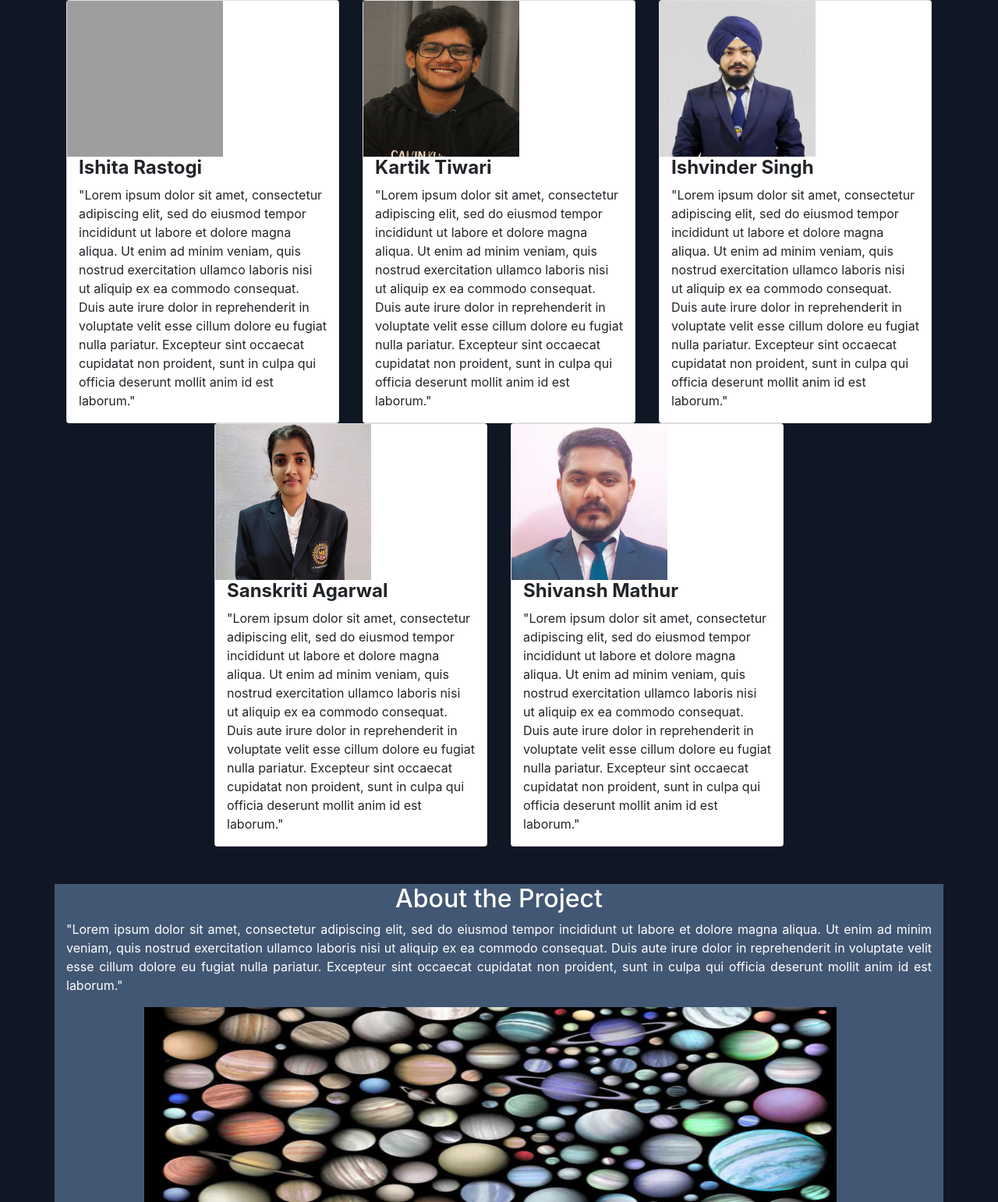
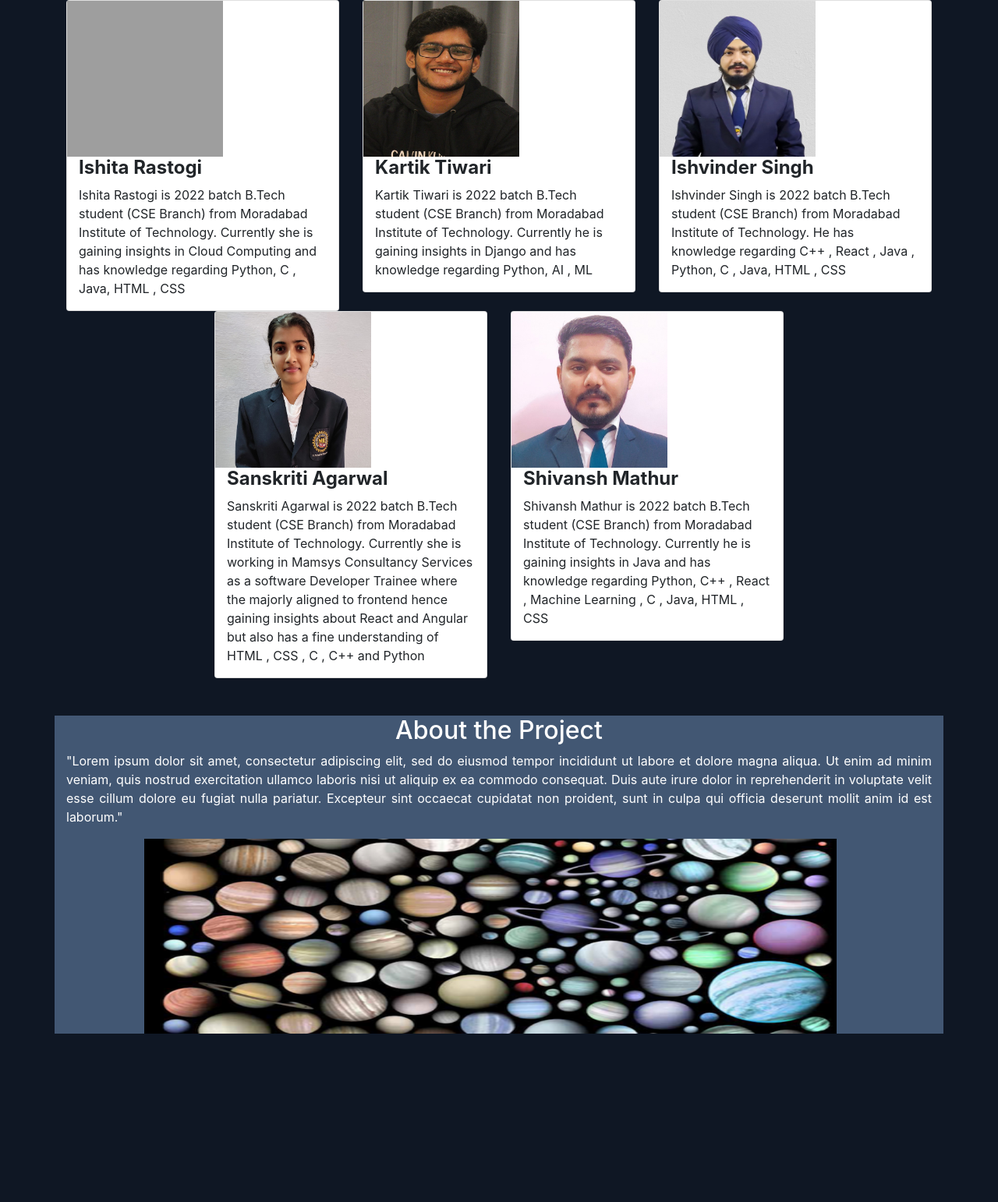
Before and after one commit to shivanshMathur07/exoplanet-detection, a Flask app: page /about in a window 1280 px wide. Shown: the part 56-1598 px from the top of the page at 78% size. After the commit the page ends 1382 px from the top, so only its background shows below. Run offline with Flask 2, Linux system fonts and the light colour scheme; parts of the project's set-up code (start-up, migrations or seed data) failed here and were passed over; some libraries are stand-ins or nearby versions; grey boxes are pictures that could not be loaded.

Commit message:
about us content

```diff
--- a/web/templates/about.html
+++ b/web/templates/about.html
@@ -15,7 +15,7 @@
     />
     <div class="container">
       <h4><b>Ishita Rastogi</b></h4>
-      <p>"Lorem ipsum dolor sit amet, consectetur adipiscing elit, sed do eiusmod tempor incididunt ut labore et dolore magna aliqua. Ut enim ad minim veniam, quis nostrud exercitation ullamco laboris nisi ut aliquip ex ea commodo consequat. Duis aute irure dolor in reprehenderit in voluptate velit esse cillum dolore eu fugiat nulla pariatur. Excepteur sint occaecat cupidatat non proident, sunt in culpa qui officia deserunt mollit anim id est laborum."</p>
+     <p>Ishita Rastogi is 2022 batch B.Tech student (CSE Branch) from Moradabad Institute of Technology. Currently she is gaining insights in Cloud Computing and has knowledge regarding Python, C , Java, HTML , CSS</p>
     </div>
   </div>
 </div>
@@ -29,7 +29,7 @@
     />
     <div class="container">
       <h4><b>Kartik Tiwari</b></h4>
-      <p>"Lorem ipsum dolor sit amet, consectetur adipiscing elit, sed do eiusmod tempor incididunt ut labore et dolore magna aliqua. Ut enim ad minim veniam, quis nostrud exercitation ullamco laboris nisi ut aliquip ex ea commodo consequat. Duis aute irure dolor in reprehenderit in voluptate velit esse cillum dolore eu fugiat nulla pariatur. Excepteur sint occaecat cupidatat non proident, sunt in culpa qui officia deserunt mollit anim id est laborum."</p>
+      <p>Kartik Tiwari is 2022 batch B.Tech student (CSE Branch) from Moradabad Institute of Technology. Currently he is gaining insights in Django and has knowledge regarding Python, AI , ML</p>
     </div>
   </div>
 </div>
@@ -43,7 +43,7 @@
     />
     <div class="container">
       <h4><b>Ishvinder Singh</b></h4>
-      <p>"Lorem ipsum dolor sit amet, consectetur adipiscing elit, sed do eiusmod tempor incididunt ut labore et dolore magna aliqua. Ut enim ad minim veniam, quis nostrud exercitation ullamco laboris nisi ut aliquip ex ea commodo consequat. Duis aute irure dolor in reprehenderit in voluptate velit esse cillum dolore eu fugiat nulla pariatur. Excepteur sint occaecat cupidatat non proident, sunt in culpa qui officia deserunt mollit anim id est laborum."</p>
+      <p>Ishvinder Singh is 2022 batch B.Tech student (CSE Branch) from Moradabad Institute of Technology. He has knowledge regarding C++ , React , Java , Python, C , Java, HTML , CSS</p>
     </div>
   </div>
 </div>
@@ -62,7 +62,7 @@
     />
     <div class="container">
       <h4><b>Sanskriti Agarwal</b></h4>
-      <p>"Lorem ipsum dolor sit amet, consectetur adipiscing elit, sed do eiusmod tempor incididunt ut labore et dolore magna aliqua. Ut enim ad minim veniam, quis nostrud exercitation ullamco laboris nisi ut aliquip ex ea commodo consequat. Duis aute irure dolor in reprehenderit in voluptate velit esse cillum dolore eu fugiat nulla pariatur. Excepteur sint occaecat cupidatat non proident, sunt in culpa qui officia deserunt mollit anim id est laborum."</p>
+      <p>Sanskriti Agarwal is 2022 batch B.Tech student (CSE Branch) from Moradabad Institute of Technology. Currently she is working in Mamsys Consultancy Services as a software Developer Trainee where the majorly aligned to frontend hence gaining insights about React and Angular but also has a fine understanding of HTML , CSS , C , C++ and Python </p>
     </div>
   </div>
 </div>
@@ -76,7 +76,7 @@
     />
     <div class="container">
       <h4><b>Shivansh Mathur</b></h4>
-      <p>"Lorem ipsum dolor sit amet, consectetur adipiscing elit, sed do eiusmod tempor incididunt ut labore et dolore magna aliqua. Ut enim ad minim veniam, quis nostrud exercitation ullamco laboris nisi ut aliquip ex ea commodo consequat. Duis aute irure dolor in reprehenderit in voluptate velit esse cillum dolore eu fugiat nulla pariatur. Excepteur sint occaecat cupidatat non proident, sunt in culpa qui officia deserunt mollit anim id est laborum."</p>
+      <p>Shivansh Mathur is 2022 batch B.Tech student (CSE Branch) from Moradabad Institute of Technology. Currently he is gaining insights in Java and has knowledge regarding Python, C++ , React , Machine Learning , C , Java, HTML , CSS</p>
     </div>
   </div>
 </div>
--- a/web/templates/homepage.html
+++ b/web/templates/homepage.html
@@ -5,14 +5,14 @@
 
 <div
   class="container-fluid p-0"
-  style="background-image: url({{url_for('static',filename='background-img.jpg')}}); background-size:cover;"
+  style="background-image: url({{"url_for('static',filename='background-img.jpg')"}}); background-size:cover;"
 >
   <h1 class="text-white text-center py-5">Exoplanet Detection</h1>
   <h5 class="text-white text-center pb-5">
     A simple tool for classifying objects as Exoplanet Candidates or False
     Positives.
   </h5>
-  <div class="mx-auto" style="width: fit-content">
+  <div class="mx-auto" style="width: fit-content;">
     <a href="/about" class="btn btn-info mb-3 text-center">Learn More</a>
   </div>
 </div>
```
